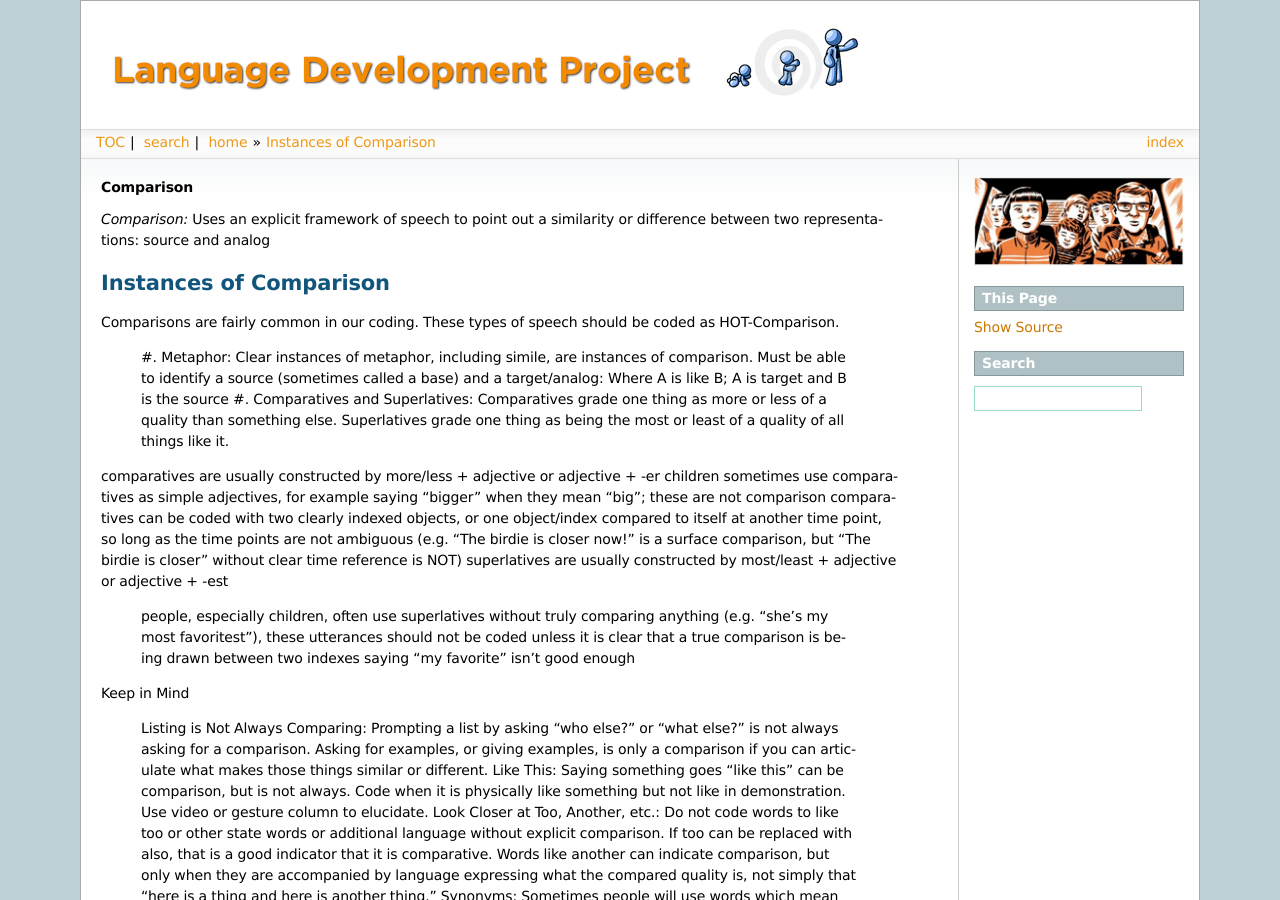
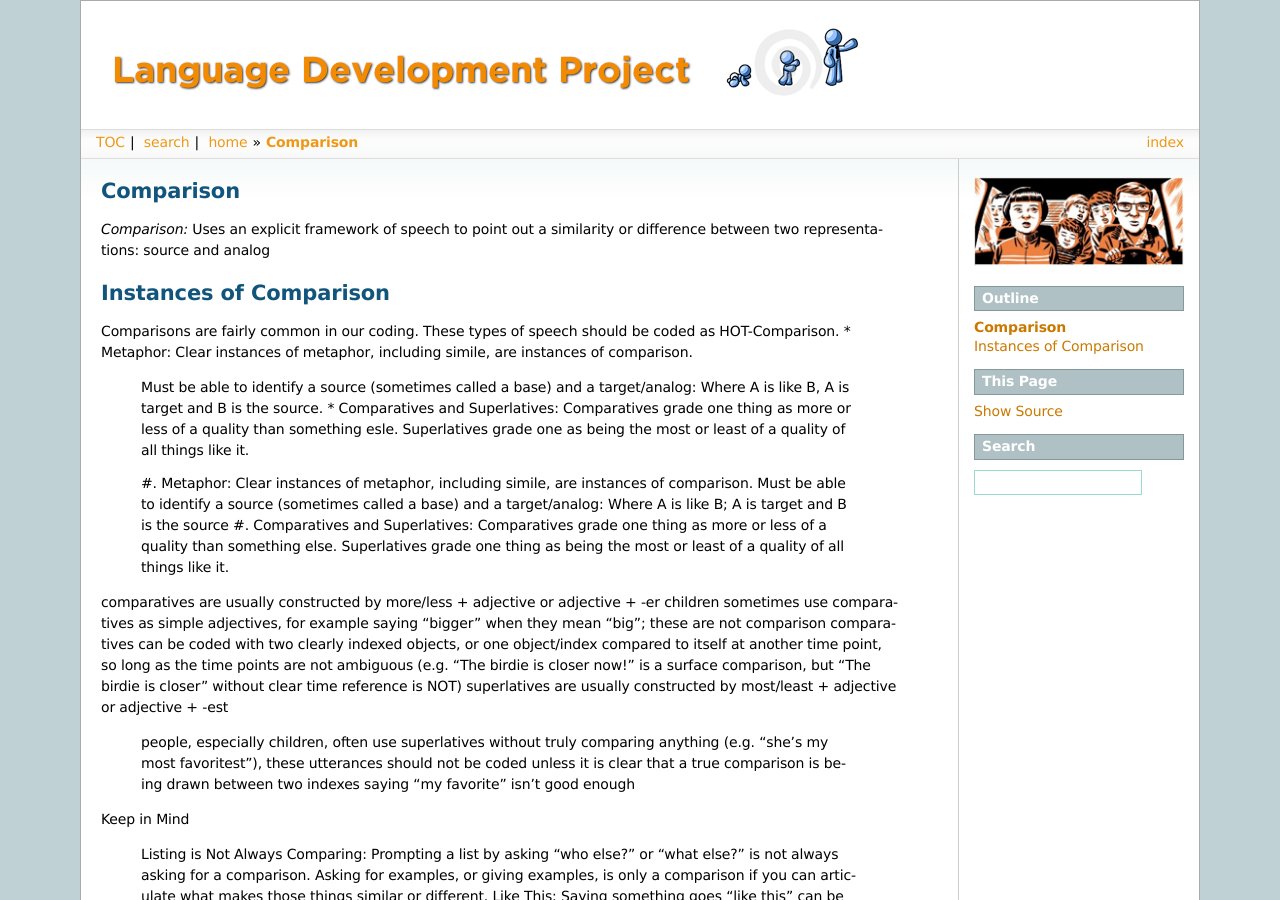
Before and after one commit to ldp-uchicago/docs, a Sphinx documentation site: the page built from sphinx/guides/HOT-and-Domain-Coding/comparison.rst, in a window 1280 px wide and 900 px high. Built offline with Sphinx 7.4.7, drawn with Linux system fonts in a browser that asks for light colours; formulas are drawn with MathJax 3; some of the changed text lies outside the part shown.

Commit message:
Update comparison.rst

```diff
--- a/sphinx/guides/HOT-and-Domain-Coding/comparison.rst
+++ b/sphinx/guides/HOT-and-Domain-Coding/comparison.rst
@@ -1,10 +1,14 @@
 **Comparison**
+==============
 
 *Comparison:* Uses an explicit framework of speech to point out a similarity or difference between two representations: source and analog
 
 Instances of Comparison
 =======================
 Comparisons are fairly common in our coding. These types of speech should be coded as HOT-Comparison.
+* Metaphor: Clear instances of metaphor, including simile, are instances of comparison.
+ Must be able to identify a source (sometimes called a base) and a target/analog: Where A is like B, A is target and B is the source.
+ * Comparatives and Superlatives: Comparatives grade one thing as more or less of a quality than something esle. Superlatives grade one as being the most or least of a quality of all things like it.
 
  #.  Metaphor: Clear instances of metaphor, including simile, are instances of comparison.
  Must be able to identify a source (sometimes called a base) and a target/analog: Where A is like B; A is target and B is the source
```
